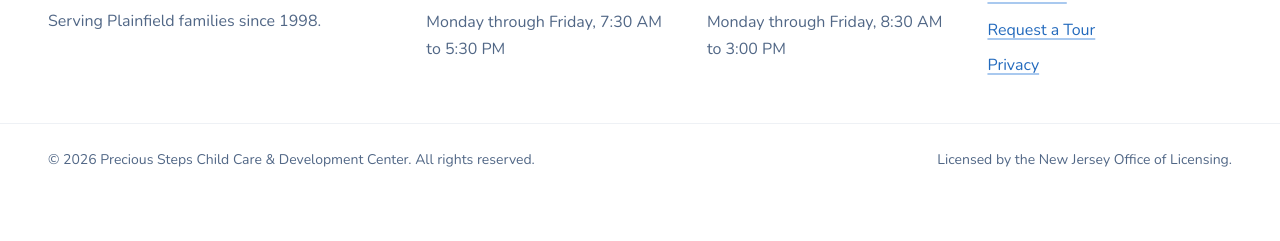
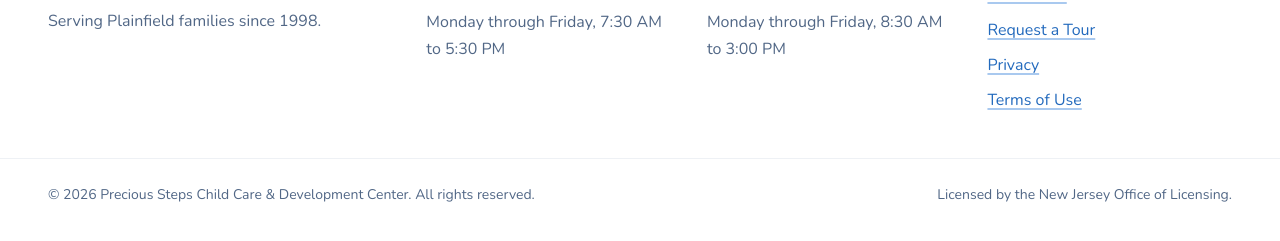
Before and after one commit to swiftoutcome-admin/Precious-Steps-daycare, an Eleventy site: page src/index.njk in a window 1280 px wide. Shown: the part 5935-6176 px from the top of the page. Before the commit the page ends 6143 px from the top, so only its background shows below. Built offline with nearby package versions, Linux system fonts and the light colour scheme; Eleventy itself is replaced by a stand-in of ours; files that its build step writes are made by us from their sources.

Commit message:
Add Terms of Use and bring the privacy notice up to date

```diff
--- a/src/_data/i18n/en.json
+++ b/src/_data/i18n/en.json
@@ -16,7 +16,8 @@
     "enrollment": "Enrollment",
     "gallery": "Gallery",
     "contact": "Contact",
-    "privacy": "Privacy"
+    "privacy": "Privacy",
+    "terms": "Terms of Use"
   },
   "cta": {
     "requestTour": "Request a Tour",
@@ -46,7 +47,8 @@
     "contentNeeded": "Content needed",
     "unconfirmed": "Unconfirmed",
     "careTypes": "Care options",
-    "or": "or"
+    "or": "or",
+    "updated": "Last updated"
   },
   "home": {
     "eyebrow": "Plainfield, New Jersey",
@@ -260,19 +262,50 @@
     "useTitle": "How we use it",
     "useBody": "We use it to answer your enquiry and arrange a visit. We do not sell it, rent it, or share it with anyone outside the center for marketing.",
     "whereTitle": "Where it goes",
-    "whereBody": "Form submissions are delivered by our website host to the center's email inbox and are retained in the host's submission records. The site is served over an encrypted connection.",
+    "whereBody": "Our website is hosted by Netlify, which receives each tour request, keeps a copy in its submission records, and emails it to the center’s inbox. That inbox is a Gmail account provided by Google. The site is served over an encrypted connection.",
     "cookiesTitle": "Cookies and tracking",
     "cookiesP1": "This website sets no advertising or analytics cookies of its own and loads no analytics trackers.",
-    "cookiesP2Before": "Our Locations and Home pages embed maps from Google Maps so you can see where each center is. Google may set cookies and record your IP address when one of those maps loads, under",
+    "cookiesP2Before": "Our Locations page embeds maps from Google Maps so you can see where each center is. Google may set cookies and record your IP address when one of those maps loads, under",
     "cookiesP2Link": "Google's privacy policy",
     "cookiesP2After": ". Everything the maps show is also written out as plain text on the page, so you never need to interact with them.",
     "childrenTitle": "Children",
     "childrenBody": "This website is written for parents and guardians. It is not directed at children, and we do not knowingly collect information submitted by a child.",
     "photosTitle": "Photographs",
     "photosBody": "Photographs of enrolled children appear on this site only where a signed publicity release is on file. If you would like your child's image removed, contact us and we will take it down.",
+    "changesTitle": "Changes to this notice",
+    "changesBody": "If we change how this website handles information, we will update this page and the date at the top of it.",
     "contactTitle": "Contacting us",
     "contactBefore": "Write to",
     "contactAfter": "or call either location with any question about this notice, or to ask us to delete an enquiry you have sent."
+  },
+  "terms": {
+    "title": "Terms of Use",
+    "description": "The terms for using the Precious Steps Child Care Center website.",
+    "heroTitle": "Terms of Use",
+    "heroLead": "The ground rules for using this website.",
+    "reviewTodo": "Plain-language starting point drafted to match how the site works. Have the client read it, and ideally have counsel review it, before launch.",
+    "useTitle": "Using this website",
+    "useBody": "By using this website you agree to these terms. If you do not agree, please do not use the site. These terms cover the website only; enrollment and care are governed by the enrollment paperwork and the Parent Handbook you receive from the center.",
+    "infoTitle": "Information on this site",
+    "infoP1": "We work to keep this site accurate, but hours, programs, availability, tuition and policies can change. Please confirm anything important with the center directly before you rely on it.",
+    "infoP2": "Nothing on this site is medical, developmental or legal advice, and nothing on it is an offer of enrollment or a guarantee of a place.",
+    "requestsTitle": "Tour requests",
+    "requestsBody": "Sending a tour request does not reserve a place. We reply to requests as described on our contact page.",
+    "urgentTitle": "Do not use this website for urgent matters",
+    "urgentBody": "The tour request form is not monitored around the clock. For anything about a child already in our care, call the center directly. In an emergency, call 911.",
+    "contentTitle": "Photographs and content",
+    "contentBody": "The text, photographs, logo and design of this site are owned by or licensed to the center. Please do not copy or reuse them without our written permission.",
+    "linksTitle": "Links to other websites",
+    "linksBody": "This site links to other websites, such as Google Maps. We do not control those sites and are not responsible for their content or how they handle your information.",
+    "liabilityTitle": "Limits on our responsibility",
+    "liabilityBody": "This site is provided as it is, without promises that it will always be available or free of errors. To the extent the law allows, the center is not liable for any loss that comes from using this website or relying on its information.",
+    "lawTitle": "Governing law",
+    "lawBody": "These terms are governed by the laws of the State of New Jersey.",
+    "changesTitle": "Changes to these terms",
+    "changesBody": "We may update these terms from time to time. The date at the top of this page shows when they last changed.",
+    "contactTitle": "Contacting us",
+    "contactBefore": "Questions about these terms? Write to",
+    "contactAfter": "or call either location."
   },
   "programContent": {
     "infant": {
--- a/src/_data/i18n/es.json
+++ b/src/_data/i18n/es.json
@@ -17,7 +17,8 @@
     "enrollment": "Inscripción",
     "gallery": "Galería",
     "contact": "Contacto",
-    "privacy": "Privacidad"
+    "privacy": "Privacidad",
+    "terms": "Términos de uso"
   },
   "cta": {
     "requestTour": "Solicite una visita",
@@ -47,7 +48,8 @@
     "contentNeeded": "Falta contenido",
     "unconfirmed": "Sin confirmar",
     "careTypes": "Opciones de cuidado",
-    "or": "o"
+    "or": "o",
+    "updated": "Última actualización"
   },
   "home": {
     "eyebrow": "Plainfield, Nueva Jersey",
@@ -261,19 +263,50 @@
     "useTitle": "Cómo la usamos",
     "useBody": "La usamos para responder a su consulta y coordinar una visita. No la vendemos, no la alquilamos y no la compartimos con nadie fuera del centro con fines de mercadeo.",
     "whereTitle": "A dónde va",
-    "whereBody": "El proveedor de nuestro sitio web entrega los mensajes del formulario al correo electrónico del centro y los conserva en sus registros. El sitio web usa una conexión cifrada.",
+    "whereBody": "Nuestro sitio web está alojado por Netlify, que recibe cada solicitud de visita, conserva una copia en sus registros y la envía por correo electrónico a la bandeja de entrada del centro. Esa bandeja de entrada es una cuenta de Gmail proporcionada por Google. El sitio web usa una conexión cifrada.",
     "cookiesTitle": "Cookies y rastreo",
     "cookiesP1": "Este sitio web no coloca cookies propias de publicidad ni de analítica, y no carga rastreadores de analítica.",
-    "cookiesP2Before": "Nuestras páginas de Sedes e Inicio incorporan mapas de Google Maps para que usted pueda ver dónde está cada centro. Google puede colocar cookies y registrar su dirección IP cuando uno de esos mapas se carga, según la",
+    "cookiesP2Before": "Nuestra página de Sedes incorpora mapas de Google Maps para que usted pueda ver dónde está cada centro. Google puede colocar cookies y registrar su dirección IP cuando uno de esos mapas se carga, según la",
     "cookiesP2Link": "política de privacidad de Google",
     "cookiesP2After": ". Todo lo que muestran los mapas aparece también escrito como texto en la página, de modo que nunca necesita interactuar con ellos.",
     "childrenTitle": "Niños",
     "childrenBody": "Este sitio web está dirigido a padres y tutores. No está dirigido a niños, y no recogemos a sabiendas información enviada por un niño.",
     "photosTitle": "Fotografías",
     "photosBody": "Las fotografías de niños inscritos aparecen en este sitio únicamente cuando hay una autorización de publicidad firmada en el expediente. Si desea que retiremos la imagen de su hijo, comuníquese con nosotros y la quitaremos.",
+    "changesTitle": "Cambios a este aviso",
+    "changesBody": "Si cambiamos la forma en que este sitio web maneja la información, actualizaremos esta página y la fecha que aparece al principio.",
     "contactTitle": "Cómo comunicarse con nosotros",
     "contactBefore": "Escriba a",
     "contactAfter": "o llame a cualquiera de las dos sedes con cualquier pregunta sobre este aviso, o para pedirnos que borremos una consulta que usted haya enviado."
+  },
+  "terms": {
+    "title": "Términos de uso",
+    "description": "Los términos para usar el sitio web de Precious Steps Child Care Center.",
+    "heroTitle": "Términos de uso",
+    "heroLead": "Las reglas básicas para usar este sitio web.",
+    "reviewTodo": "SPANISH LEGAL TEXT MUST BE REVIEWED BY THE CLIENT’S BILINGUAL STAFF, AND IDEALLY BY COUNSEL, BEFORE LAUNCH. Drafted translation of the English terms.",
+    "useTitle": "Uso de este sitio web",
+    "useBody": "Al usar este sitio web, usted acepta estos términos. Si no está de acuerdo, por favor no use el sitio. Estos términos cubren solo el sitio web; la inscripción y el cuidado se rigen por los documentos de inscripción y el Manual para Padres que usted recibe del centro.",
+    "infoTitle": "La información de este sitio",
+    "infoP1": "Procuramos mantener este sitio actualizado, pero los horarios, programas, cupos, costos y políticas pueden cambiar. Por favor confirme directamente con el centro cualquier dato importante antes de basarse en él.",
+    "infoP2": "Nada en este sitio constituye consejo médico, de desarrollo infantil ni legal, y nada en él es una oferta de inscripción ni una garantía de cupo.",
+    "requestsTitle": "Solicitudes de visita",
+    "requestsBody": "Enviar una solicitud de visita no reserva un cupo. Respondemos a las solicitudes según se indica en nuestra página de contacto.",
+    "urgentTitle": "No use este sitio web para asuntos urgentes",
+    "urgentBody": "El formulario de solicitud de visita no se revisa las 24 horas. Para cualquier asunto sobre un niño que ya está bajo nuestro cuidado, llame directamente al centro. En una emergencia, llame al 911.",
+    "contentTitle": "Fotografías y contenido",
+    "contentBody": "Los textos, las fotografías, el logotipo y el diseño de este sitio pertenecen al centro o se usan con licencia. Por favor no los copie ni los reutilice sin nuestro permiso por escrito.",
+    "linksTitle": "Enlaces a otros sitios web",
+    "linksBody": "Este sitio contiene enlaces a otros sitios web, como Google Maps. No controlamos esos sitios y no somos responsables de su contenido ni de cómo manejan su información.",
+    "liabilityTitle": "Límites de nuestra responsabilidad",
+    "liabilityBody": "Este sitio se ofrece tal como está, sin garantía de que siempre esté disponible o libre de errores. En la medida en que la ley lo permita, el centro no es responsable de ninguna pérdida que resulte del uso de este sitio web o de basarse en su información.",
+    "lawTitle": "Ley aplicable",
+    "lawBody": "Estos términos se rigen por las leyes del Estado de Nueva Jersey.",
+    "changesTitle": "Cambios a estos términos",
+    "changesBody": "Podemos actualizar estos términos de vez en cuando. La fecha que aparece al principio de esta página indica cuándo se modificaron por última vez.",
+    "contactTitle": "Cómo comunicarse con nosotros",
+    "contactBefore": "¿Tiene preguntas sobre estos términos? Escriba a",
+    "contactAfter": "o llame a cualquiera de las dos sedes."
   },
   "programContent": {
     "infant": {
--- a/src/_data/site.json
+++ b/src/_data/site.json
@@ -121,5 +121,7 @@
     "La mayoría de los días feriados"
   ],
   "closuresNoteEs": "El centro sigue los cierres de las Escuelas Públicas de Plainfield. En caso de mal tiempo, llame al centro entre las 6:00 AM y las 7:00 AM para escuchar un mensaje grabado.",
-  "_nameNote": "`name` is the brand, used everywhere a parent reads it. `legalName` is the registered entity and appears only in the footer copyright line. The client asked to brand as 'Precious Steps Child Care Center'; the entity is 'PS CC&DC', which expands to the value in legalName."
+  "_nameNote": "`name` is the brand, used everywhere a parent reads it. `legalName` is the registered entity and appears only in the footer copyright line. The client asked to brand as 'Precious Steps Child Care Center'; the entity is 'PS CC&DC', which expands to the value in legalName.",
+  "legalUpdated": "2026-11-22",
+  "_legalUpdatedNote": "Date the Privacy and Terms pages were last revised. Change it whenever either page’s wording changes; both pages show it at the top."
 }
--- a/src/_includes/partials/footer.njk
+++ b/src/_includes/partials/footer.njk
@@ -42,6 +42,7 @@
           <li><a href="{{ 'enrollment' | localizedUrl(lang.code) }}">{{ t.nav.enrollment }}</a></li>
           <li><a href="{{ 'contact' | localizedUrl(lang.code) }}">{{ t.cta.requestTour }}</a></li>
           <li><a href="{{ 'privacy' | localizedUrl(lang.code) }}">{{ t.nav.privacy }}</a></li>
+          <li><a href="{{ 'terms' | localizedUrl(lang.code) }}">{{ t.nav.terms }}</a></li>
         </ul>
       </nav>
     </div>
--- a/src/privacy.njk
+++ b/src/privacy.njk
@@ -22,6 +22,8 @@ eleventyComputed:
 
 <div class="section">
   <article class="doc">
+    <p class="doc__updated">{{ t.common.updated }}: <time datetime="{{ site.legalUpdated }}">{{ site.legalUpdated | longDate(lang.code) }}</time></p>
+
     <div class="todo">
       <strong>Legal review recommended</strong>
       {{ pv.reviewTodo }}
@@ -53,6 +55,9 @@ eleventyComputed:
     <h2>{{ pv.photosTitle }}</h2>
     <p>{{ pv.photosBody }}</p>
 
+    <h2>{{ pv.changesTitle }}</h2>
+    <p>{{ pv.changesBody }}</p>
+
     <h2>{{ pv.contactTitle }}</h2>
     <p>
       {{ pv.contactBefore }}
```
Also changed, not shown: CONTENT-STATUS.md (+2 -1 lines), eleventy.config.js (+12 -0 lines), src/assets/css/components.css (+7 -0 lines), src/terms.njk (added, +67 -0 lines).
